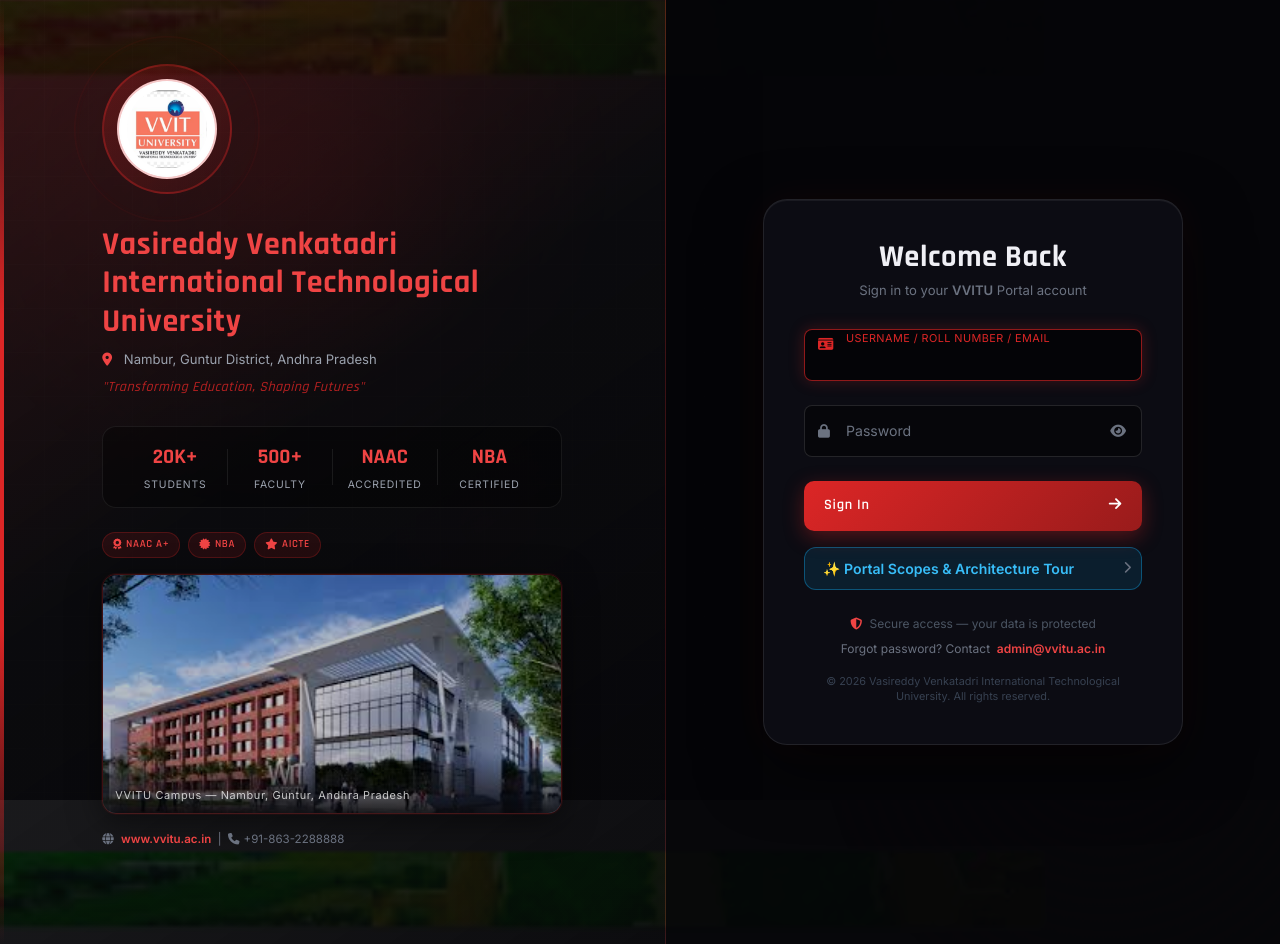
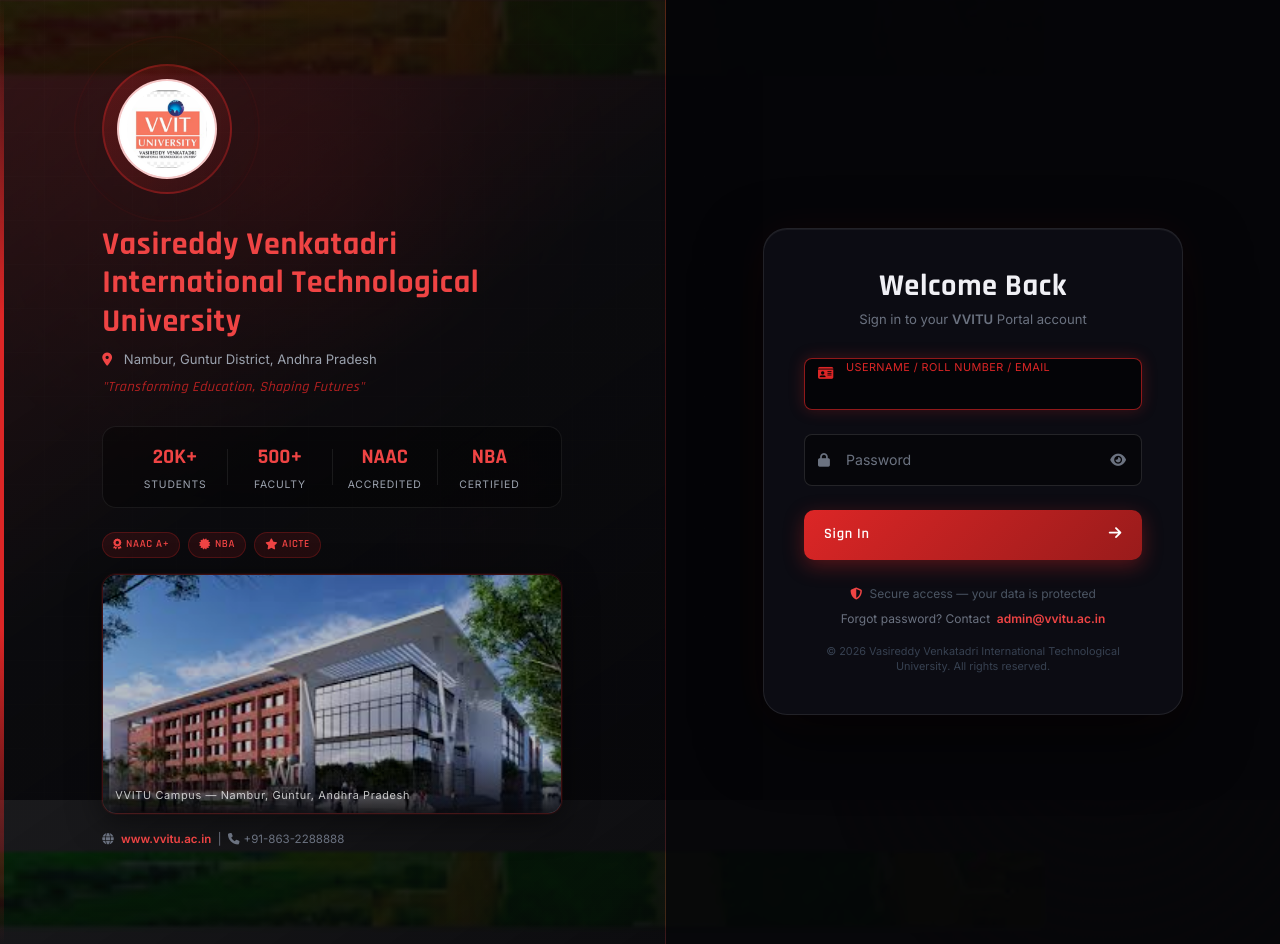
Before and after one commit to Hidayatulla268/VVITU-portal, a Django app: page /accounts/ in a window 1280 px wide. Run offline with Django 4.2, Linux system fonts and the light colour scheme.

Commit message:
Remove Portal Scopes & Architecture Tour button from login page

```diff
--- a/templates/accounts/login.html
+++ b/templates/accounts/login.html
@@ -222,12 +222,6 @@
           </span>
         </button>
 
-        <!-- Feature & Architecture Showcase Button -->
-        <a href="{% url 'portal_overview' %}" class="btn w-100 mt-3 d-flex align-items-center justify-content-center gap-2" style="background: rgba(14, 165, 233, 0.12); border: 1px solid rgba(14, 165, 233, 0.4); color: #38bdf8; font-size: 0.88rem; font-weight: 600; padding: 10px; border-radius: 12px; transition: all 0.3s ease; text-decoration: none;">
-          <i class="fas fa-sparkles text-warning"></i>
-          <span>✨ Portal Scopes & Architecture Tour</span>
-          <i class="fas fa-chevron-right ms-auto small text-muted"></i>
-        </a>
       </form>
 
 
```
